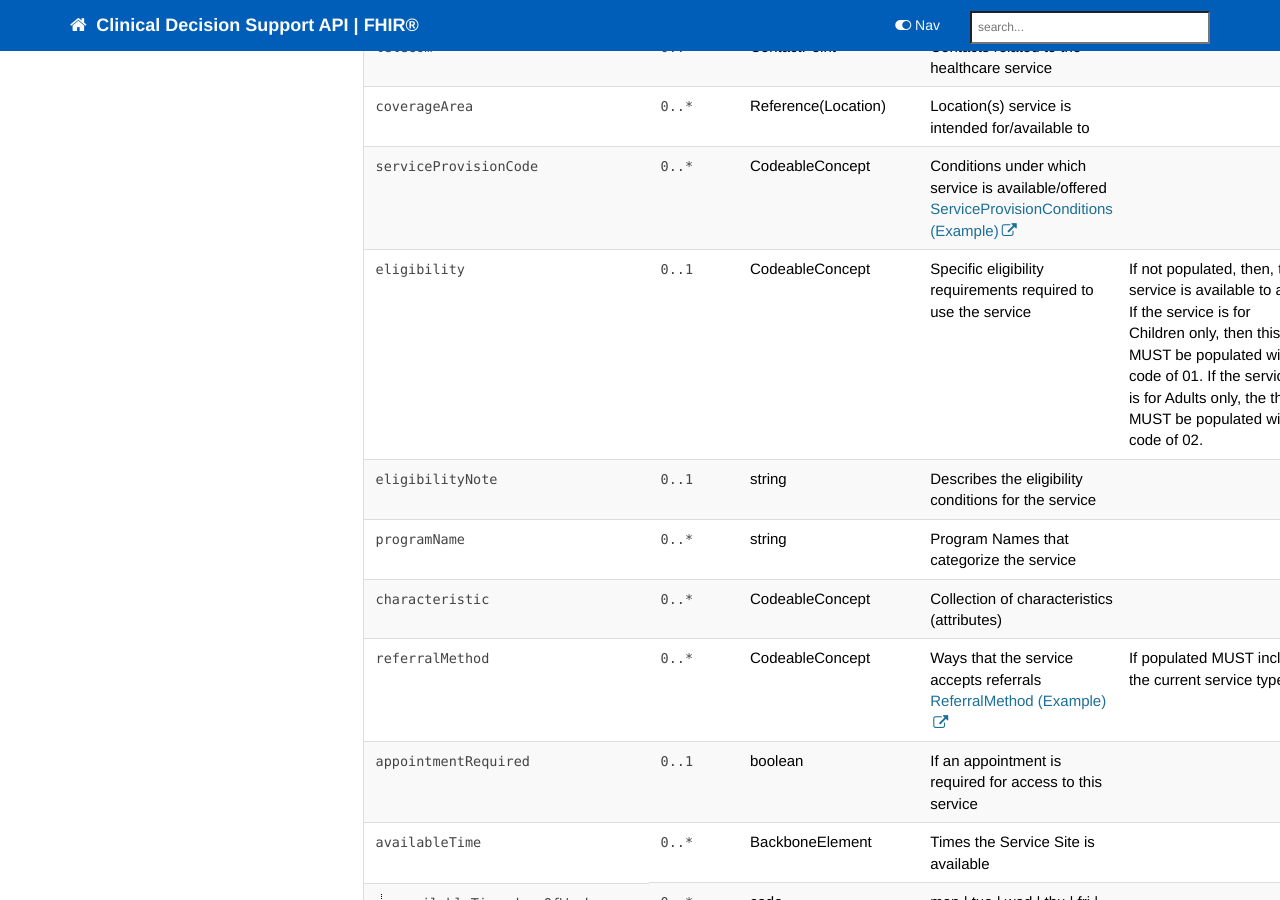
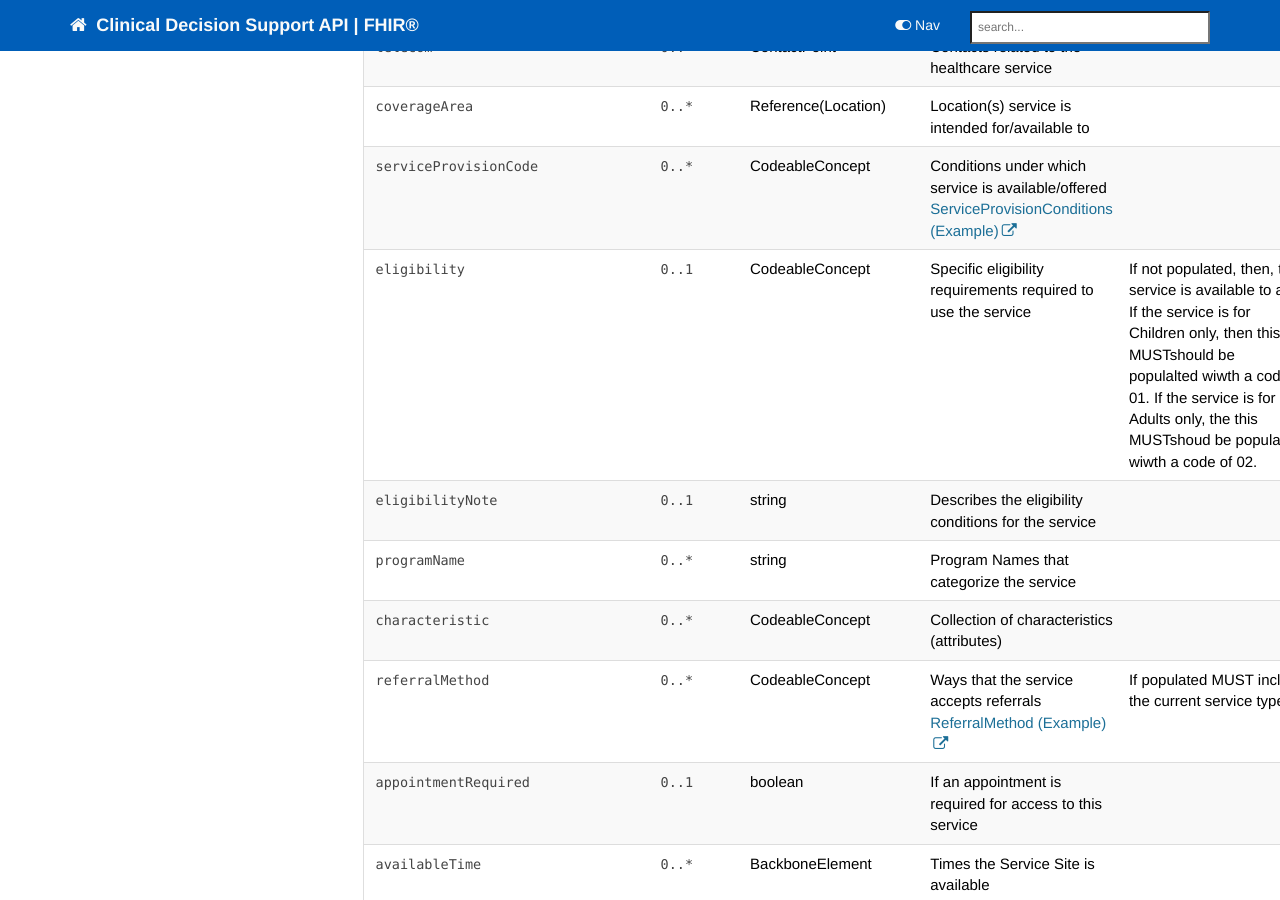
Before and after one commit to nhsconnect/FHIR-CDS, a Jekyll site: the page built from pages/explore/api_healthcare_service_capability.md, in a window 1280 px wide and 900 px high, scrolled down 2377 px. Built offline with Jekyll 4.4.1, drawn with Linux system fonts in a browser that asks for light colours; nearby versions of some CDN libraries; comment, search, counter and statistics services are not loaded; part of the change alters nothing that is shown.

Commit message:
pages/explore/api_healthcare_service_capability.md updated from https://stackedit.io/

```diff
--- a/pages/explore/api_healthcare_service_capability.md
+++ b/pages/explore/api_healthcare_service_capability.md
@@ -223,7 +223,7 @@ SHOULD always be <code  class="highlighter-rouge">true</code><br />.  This may f
 <td><code  class="highlighter-rouge">0..1</code></td>
 <td>CodeableConcept</td>
 <td>Specific eligibility requirements required to use the service</td>
-<td>If not populated, then, the service is available to all.  If the service is for Children only, then this MUST be populated with a code of 01.  If the service is for Adults only, the this MUST be populated with a code of 02.</td>
+<td>If not populated, then, the service is available to all.  If the service is for Children only, then this MUSTshould be populalted wiwth a code of 01.  If the service is for Adults only, the this MUSTshoud be populated wiwth a code of 02.</td>
 </tr>
 <tr>
 <td><code  class="highlighter-rouge">eligibilityNote</code></td>
@@ -339,6 +339,6 @@ Ordering of endpoints has meaning and SHOULD be maintained by the end user syste
 </table>
 
 <!--stackedit_data:
-eyJoaXN0b3J5IjpbLTEyMDAzMzAyOCwtODM1OTAxODY5LC00Mj
-UyMzAyOTldfQ==
+eyJoaXN0b3J5IjpbLTEwNjg1ODMwNzIsLTEyMDAzMzAyOCwtOD
+M1OTAxODY5LC00MjUyMzAyOTldfQ==
 -->
```
